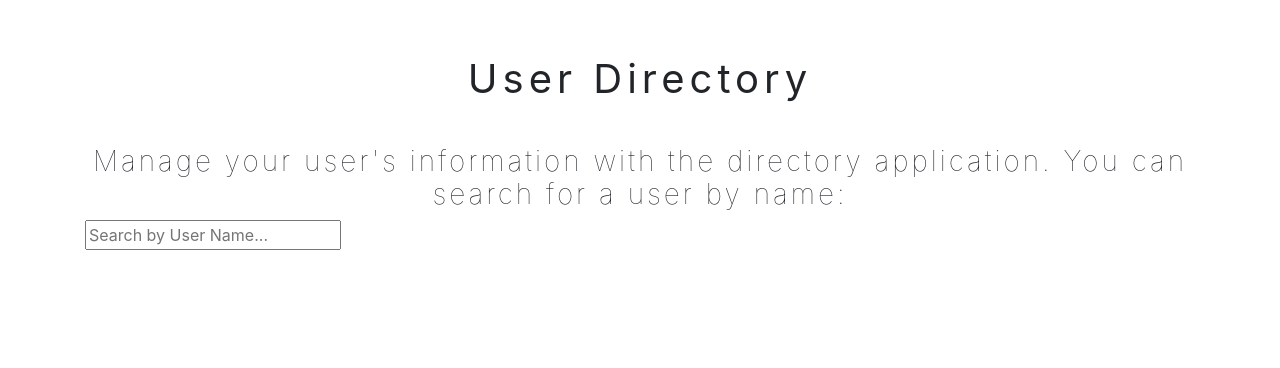
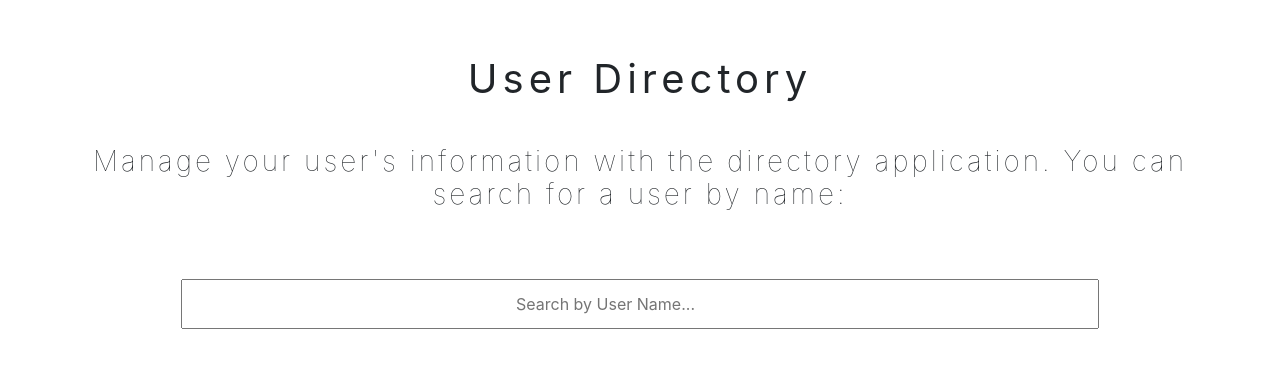
Before and after one commit to mackenzieraeclark/EmployeeDirectory, a React (Create React App) app: page / in a window 1280 px wide. Shown: the top 368 px of the page. Built offline with nearby package versions, Linux system fonts and the light colour scheme; no server answers.

Commit message:
search bar styling

```diff
--- a/src/style/SearchBar.css
+++ b/src/style/SearchBar.css
@@ -0,0 +1,9 @@
+form {
+    margin-top: 6%;
+    text-align: center;
+    margin-bottom: 7%;
+}
+
+input {
+    padding: 1% 30%;
+}
```
